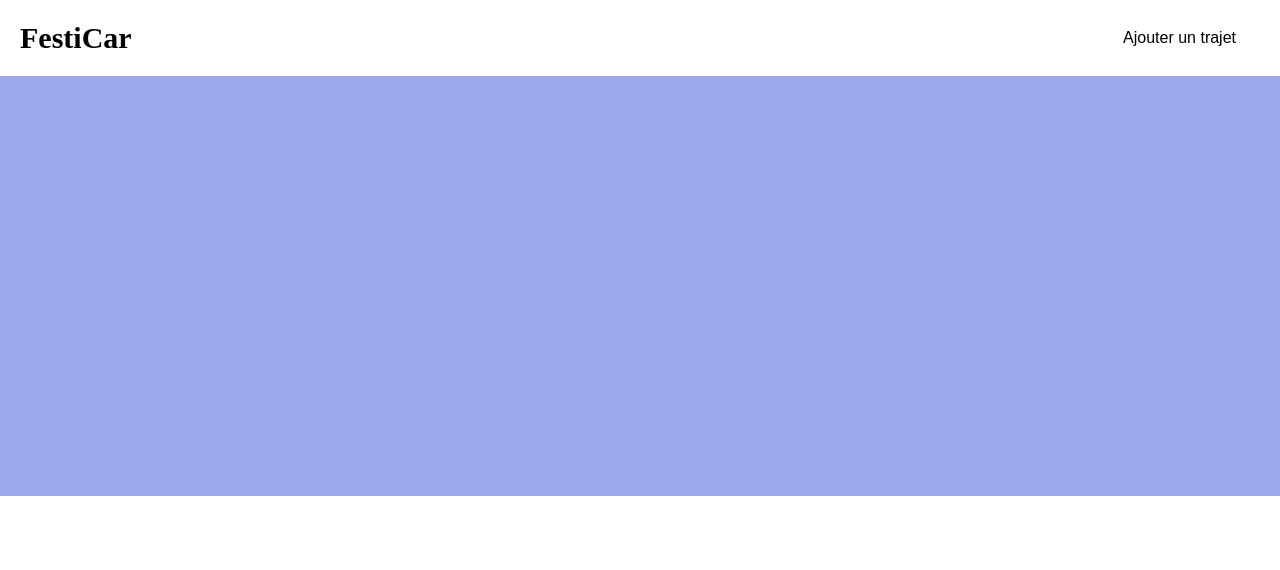
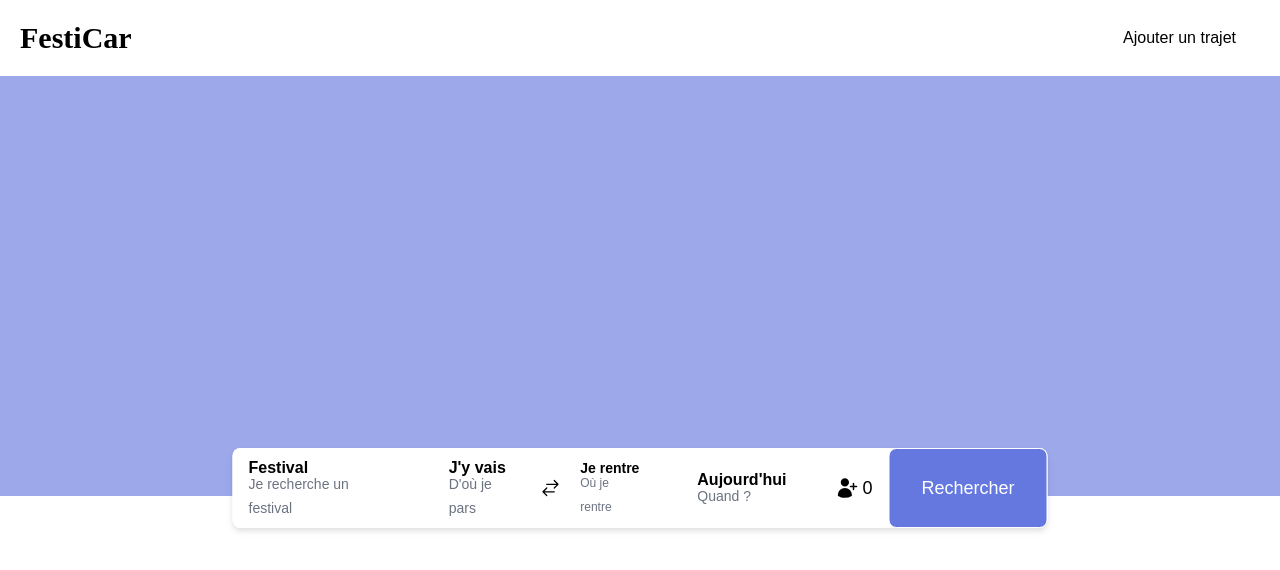
Before and after one commit to kevinrbr/festicarv2, a Next.js app: page / in a window 1280 px wide. Shown: the top 570 px of the page. Built offline with nearby package versions, Linux system fonts and the light colour scheme.

Commit message:
search component

```diff
--- /dev/null
+++ b/components/Search/Search.tsx
@@ -0,0 +1,24 @@
+import { DateTab } from "./SearchBarTab/DateTab";
+import { DirectionTab } from "./SearchBarTab/DirectionTab";
+import { FestivalTab } from "./SearchBarTab/FestivalTab";
+import { TravelersTab } from "./SearchBarTab/TravelersTab";
+
+export const Search = () => {
+  return (
+    <div className="relative">
+      <div className="flex-col md:flex-row bg-white absolute -bottom-8 flex left-1/2 -translate-x-1/2 rounded-lg drop-shadow-md md:min-w-[768px] lg:min-w-[815px] justify-between">
+        <div className="min-w-[350px] flex py-4 px-7 md:px-4 md:py-2 flex-col md:flex-row overflow-hidden md:overflow-visible rounded-lg bg-white">
+          <FestivalTab />
+          <DirectionTab />
+          <div className="flex justify-between items-center">
+            <DateTab />
+            <TravelersTab />
+          </div>
+        </div>
+        <button className="bg-primary-300 text-white px-8 py-3 text-lg rounded-lg border border-white">
+          Rechercher
+        </button>
+      </div>
+    </div>
+  );
+};
--- /dev/null
+++ b/components/Search/SearchBarTab/DateTab.tsx
@@ -0,0 +1,8 @@
+export const DateTab = () => {
+  return (
+    <button className="mt-6 md:mt-0 md:mr-8 lg:mr-12 text-left">
+      <h3 className="text-lg md:font-bold md:text-base -mb-2">Aujourd'hui</h3>
+      <span className="hidden md:inline text-gray-500 text-sm">Quand ?</span>
+    </button>
+  );
+};
--- /dev/null
+++ b/components/Search/SearchBarTab/DirectionTab.tsx
@@ -0,0 +1,27 @@
+import { ArrowsRightLeftIcon } from "@heroicons/react/24/solid";
+import { useState } from "react";
+
+export const DirectionTab = () => {
+  const [isActive, setIsActive] = useState(false);
+  return (
+    <div className="mt-6 md:mt-0 flex items-center md:mr-10 lg:mr-14">
+      <button className="text-left">
+        <h3 className="text-lg md:font-bold md:text-base -mb-2">J'y vais</h3>
+        <span className="hidden md:inline text-gray-500 text-sm">
+          D'où je pars
+        </span>
+      </button>
+      <button>
+        <ArrowsRightLeftIcon className="mt-2 md:mt-0 mx-5 h-5" />
+      </button>
+      <button className="text-left">
+        <h3 className="text-gray-400 font-light text-md md:text-black md:font-base md:font-bold md:text-sm -mb-2">
+          Je rentre
+        </h3>
+        <span className="hidden md:inline text-gray-500 text-xs">
+          Où je rentre
+        </span>
+      </button>
+    </div>
+  );
+};
--- /dev/null
+++ b/components/Search/SearchBarTab/FestivalTab.tsx
@@ -0,0 +1,10 @@
+export const FestivalTab = () => {
+  return (
+    <button className="md:mr-10 lg:mr-14 text-left">
+      <h3 className="text-lg md:font-bold md:text-base -mb-2">Festival</h3>
+      <span className="hidden md:inline text-gray-500 text-sm">
+        Je recherche un festival
+      </span>
+    </button>
+  );
+};
--- /dev/null
+++ b/components/Search/SearchBarTab/TravelersTab.tsx
@@ -0,0 +1,30 @@
+import { UserPlusIcon } from "@heroicons/react/24/solid";
+import { useState } from "react";
+import useOutsideClick from "../../../hooks/useOutsideClick";
+import { AddTravelers } from "../SearchDetails/AddTravelers";
+
+export const TravelersTab = () => {
+  const [travelers, setTravelers] = useState(0);
+  const [isActive, setIsActive] = useState(false);
+
+  const handleClickOutside = () => {
+    setIsActive(false);
+  };
+  const ref = useOutsideClick(handleClickOutside, isActive);
+  return (
+    <div className="relative" ref={ref}>
+      <button
+        className="mt-6 md:mt-0 flex items-center text-left"
+        onClick={() => setIsActive(true)}
+      >
+        <UserPlusIcon className="h-6 w-6" />
+        <span className="ml-1 text-lg">{travelers}</span>
+      </button>
+      <AddTravelers
+        travelers={travelers}
+        setTravelers={setTravelers}
+        isActive={isActive}
+      />
+    </div>
+  );
+};
--- /dev/null
+++ b/components/Search/SearchDetails/AddTravelers.tsx
@@ -0,0 +1,37 @@
+import { PlusIcon } from "@heroicons/react/24/outline";
+import { MinusIcon } from "@heroicons/react/24/outline";
+import { Dispatch, SetStateAction } from "react";
+
+type AddTravelersProps = {
+  travelers: number;
+  setTravelers: Dispatch<SetStateAction<number>>;
+  isActive: boolean;
+};
+
+export const AddTravelers = ({
+  travelers,
+  setTravelers,
+  isActive,
+}: AddTravelersProps) => {
+  return (
+    <div
+      className={`absolute flex items-center bottom-0 bg-white transition-transform duration-150 ease-in-out md:w-24 md:justify-center md:rounded md:-z-10 ${
+        isActive
+          ? "-translate-x-8 md:translate-y-11"
+          : "translate-x-20 md:-translate-x-8"
+      }`}
+    >
+      <MinusIcon
+        className="h-5 w-5"
+        onClick={() => {
+          travelers > 0 && setTravelers(travelers - 1);
+        }}
+      />
+      <span className="mx-3 text-lg">{travelers}</span>
+      <PlusIcon
+        className="h-5 w-5"
+        onClick={() => setTravelers(travelers + 1)}
+      />
+    </div>
+  );
+};
--- /dev/null
+++ b/hooks/useOutsideClick.ts
@@ -0,0 +1,22 @@
+import { useRef, useEffect } from "react";
+
+const useOutsideClick = (callback: () => void, isActive: boolean) => {
+  const ref = useRef<HTMLDivElement>(null);
+  useEffect(() => {
+    if (isActive === true) {
+      const handleClick = (event: any) => {
+        if (ref.current && !ref.current.contains(event.target)) {
+          callback();
+        }
+      };
+      document.addEventListener("click", handleClick);
+
+      return () => {
+        document.removeEventListener("click", handleClick);
+      };
+    }
+  }, [isActive]);
+  return ref;
+};
+
+export default useOutsideClick;
--- a/package.json
+++ b/package.json
@@ -9,6 +9,8 @@
     "lint": "next lint"
   },
   "dependencies": {
+    "@heroicons/react": "^2.0.11",
+    "heroicons": "^2.0.11",
     "next": "12.3.1",
     "react": "18.2.0",
     "react-dom": "18.2.0"
--- a/pages/index.tsx
+++ b/pages/index.tsx
@@ -1,6 +1,7 @@
 import type { NextPage } from "next";
 import Head from "next/head";
 import { Banner } from "../components/Banner";
+import { Search } from "../components/Search/Search";
 
 const Home: NextPage = () => {
   return (
@@ -14,6 +15,7 @@ const Home: NextPage = () => {
       <main>
         <div className="relative">
           <Banner />
+          <Search />
         </div>
       </main>
     </div>
```
Also changed, not shown: 2 other files (tests, documents, lock files or other folders).
